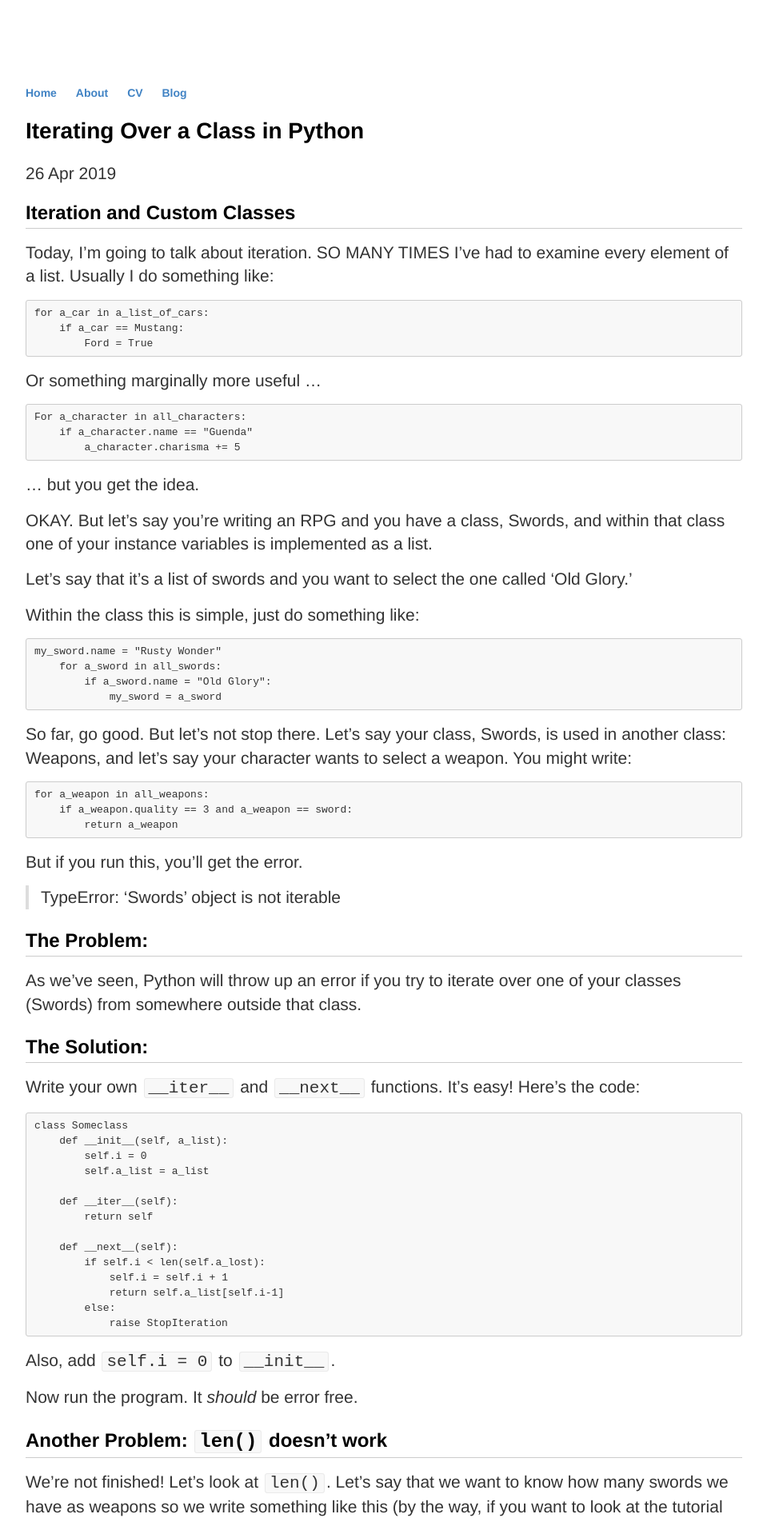
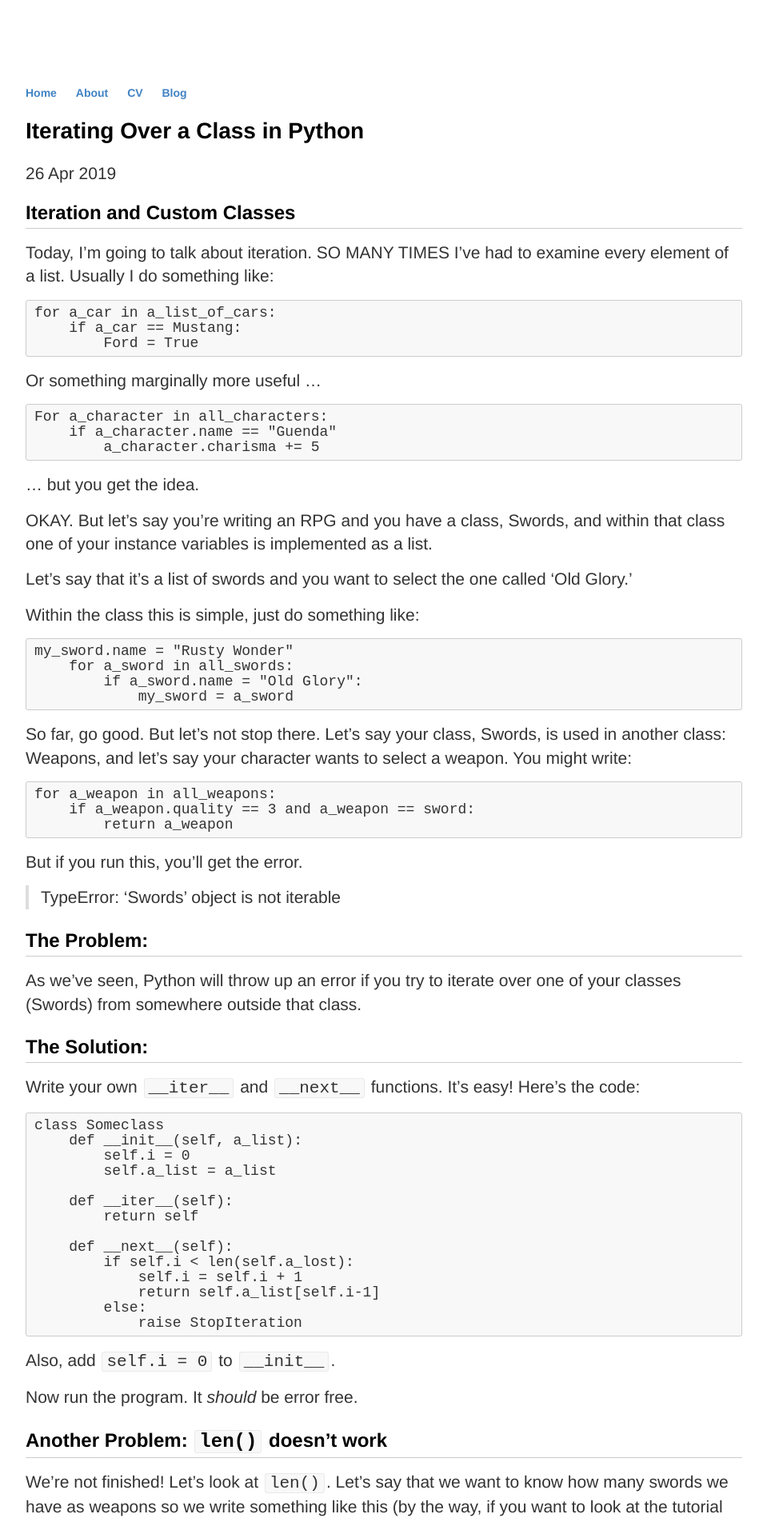
Before and after one commit to poly451/poly451.github.io, a Jekyll site: the page built from _posts/2019-04-26-iterating-over-a-class-in-python.md, in a window 1280 px wide. Shown: the top 1903 px of the page at 80% size, without its empty margins (160-1119 px from the left). Built offline with Jekyll 4.4.1, drawn with Linux system fonts in a browser that asks for light colours.

Commit message:
Update github.css

```diff
--- a/css/github.css
+++ b/css/github.css
@@ -383,7 +383,7 @@ pre code {
 .highlight pre {
   background-color: #f8f8f8;
   border: 1px solid #cccccc;
-  font-size: 13px;
+  font-size: 18px;
   line-height: 19px;
   overflow: auto;
   padding: 6px 10px;
@@ -393,7 +393,7 @@ pre code {
 pre {
   background-color: #f8f8f8;
   border: 1px solid #cccccc;
-  font-size: 18px;
+  font-size: 13px;
   line-height: 19px;
   overflow: auto;
   padding: 6px 10px;
```
